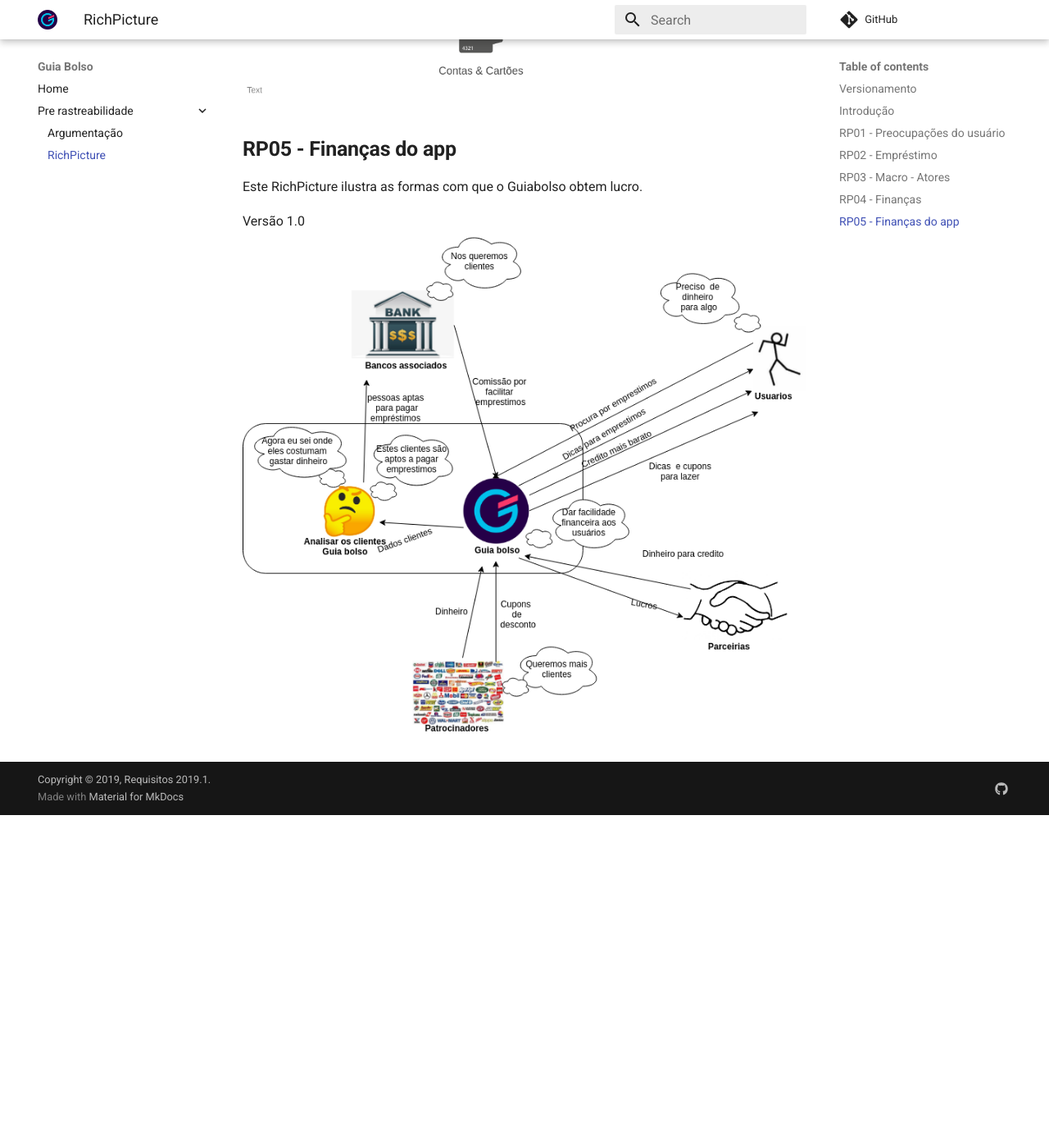
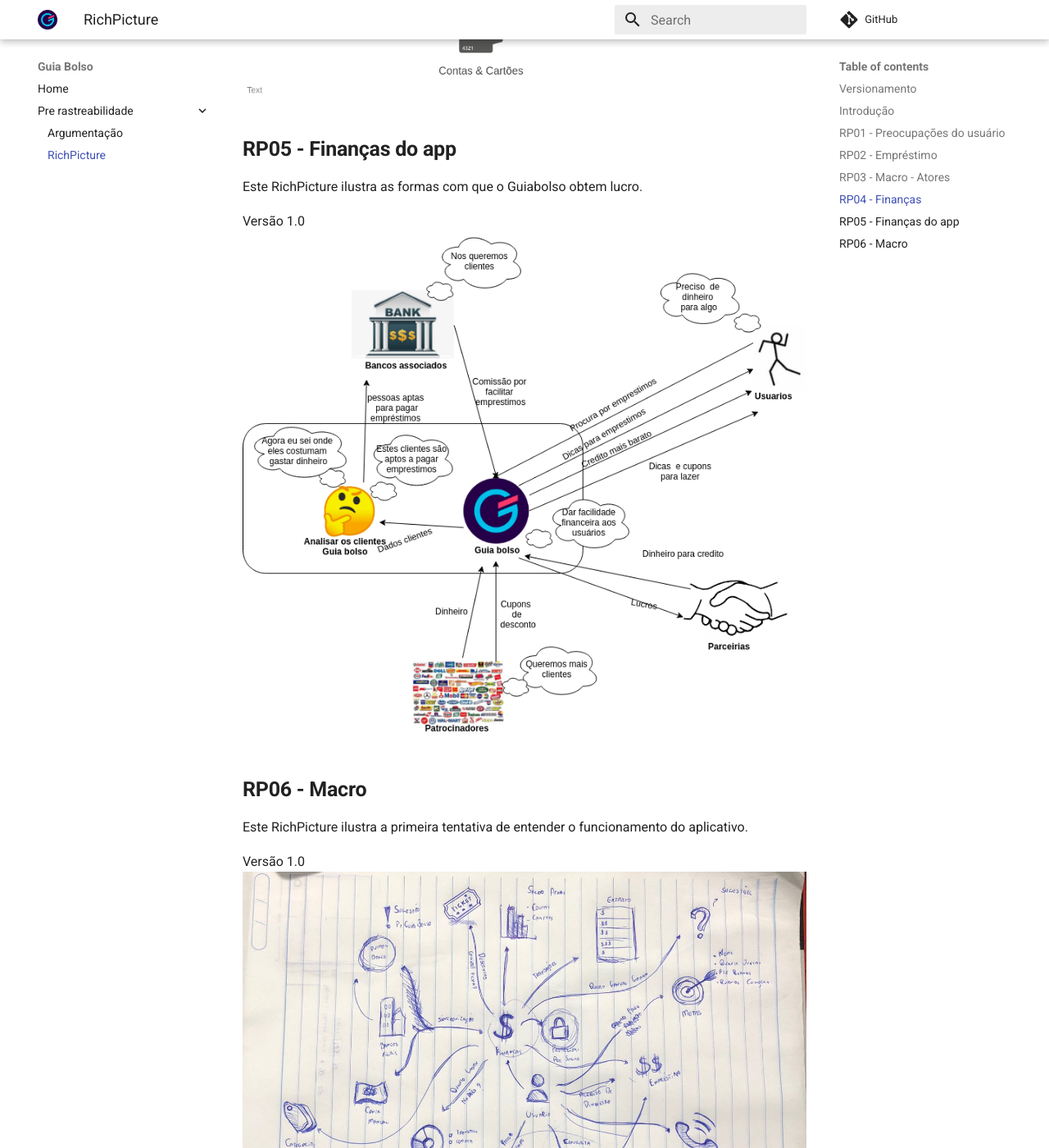
Before and after one commit to fga-disciplinas/2019.1-Guia-Bolso, an MkDocs documentation site: the page built from docs/pre-rastreabilidade/RichPicture.md, in a window 1280 px wide and 1400 px high, scrolled down 4139 px. Shown: the whole window at 82% size. Built offline with MkDocs 1.6.1 and Material for MkDocs 9.7.7, drawn with Linux system fonts in a browser that asks for light colours; comment, search, counter and statistics services are not loaded; before the commit the page ends 5133 px from its top, so only the background shows below that.

Commit message:
Acrescentando os primeiros modelos de richpicture macro do app

```diff
--- a/docs/pre-rastreabilidade/RichPicture.md
+++ b/docs/pre-rastreabilidade/RichPicture.md
@@ -39,3 +39,12 @@
 
 Versão 1.0
 [ ![RP04](./../img/rich_picture_financas_do_app.png) ](./../img/rich_picture_financas_do_app.png)
+
+
+## **RP06 - Macro**
+Este RichPicture ilustra a primeira tentativa de entender o funcionamento do aplicativo.
+
+Versão 1.0
+[ ![RP07](./../img/rich_picture_macro_02.jpg) ](./../img/rich_picture_macro_02.jpg)
+
+[ ![RP06](./../img/rich_picture_macro_01.jpg) ](./../img/rich_picture_macro_01.jpg)
```
Also changed, not shown: docs/img/rich_picture_macro_01.jpg (added), docs/img/rich_picture_macro_02.jpg (added).
